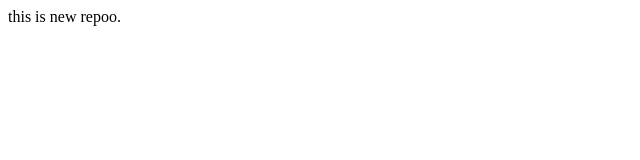
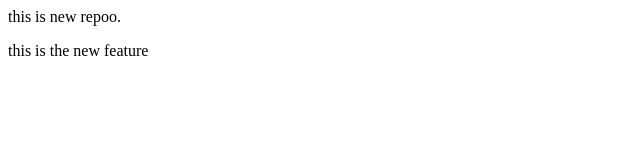
Before and after one commit to shivk5296/localreppo, a plain HTML site: page index.html in a window 1280 px wide. Shown: the whole page, without its empty margins (0-640 px from the left). Drawn offline with Linux system fonts and the light colour scheme.

Commit message:
add new feature

```diff
--- a/index.html
+++ b/index.html
@@ -1 +1,3 @@
 <p> this is new repoo.</p>
+
+<p>this is the new feature</p>
```
